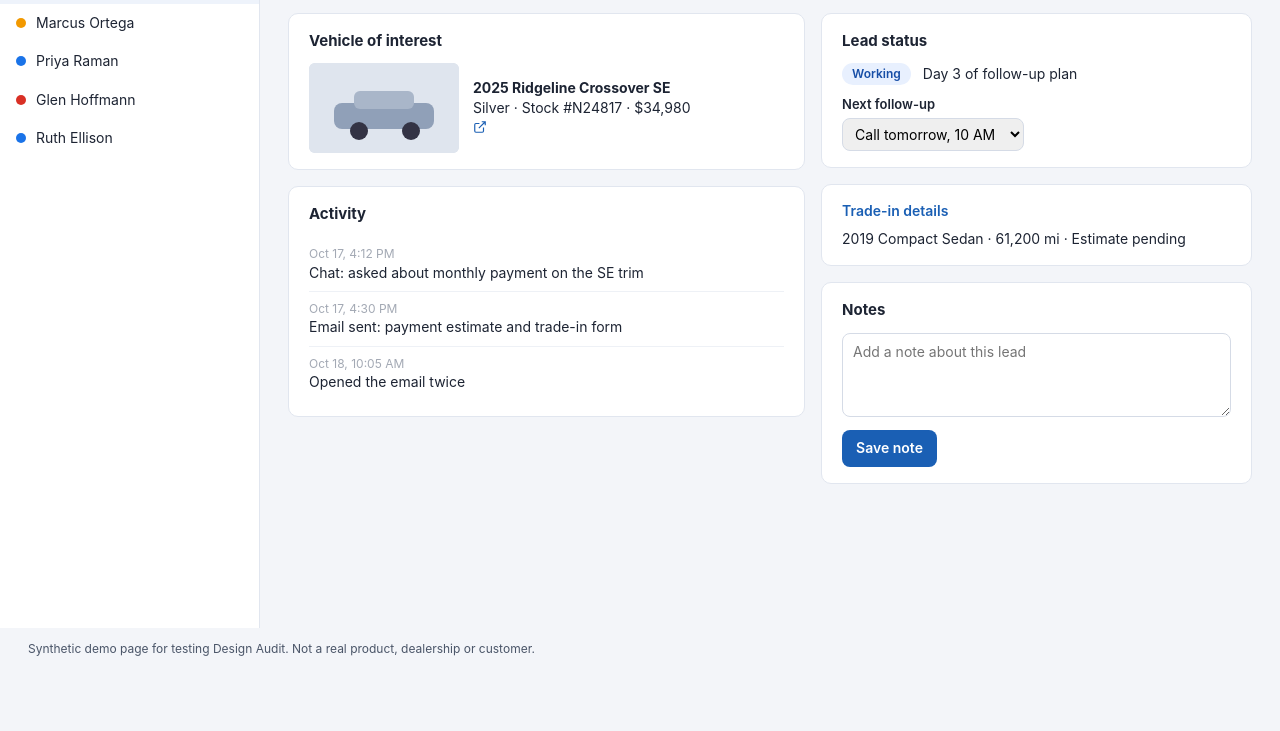
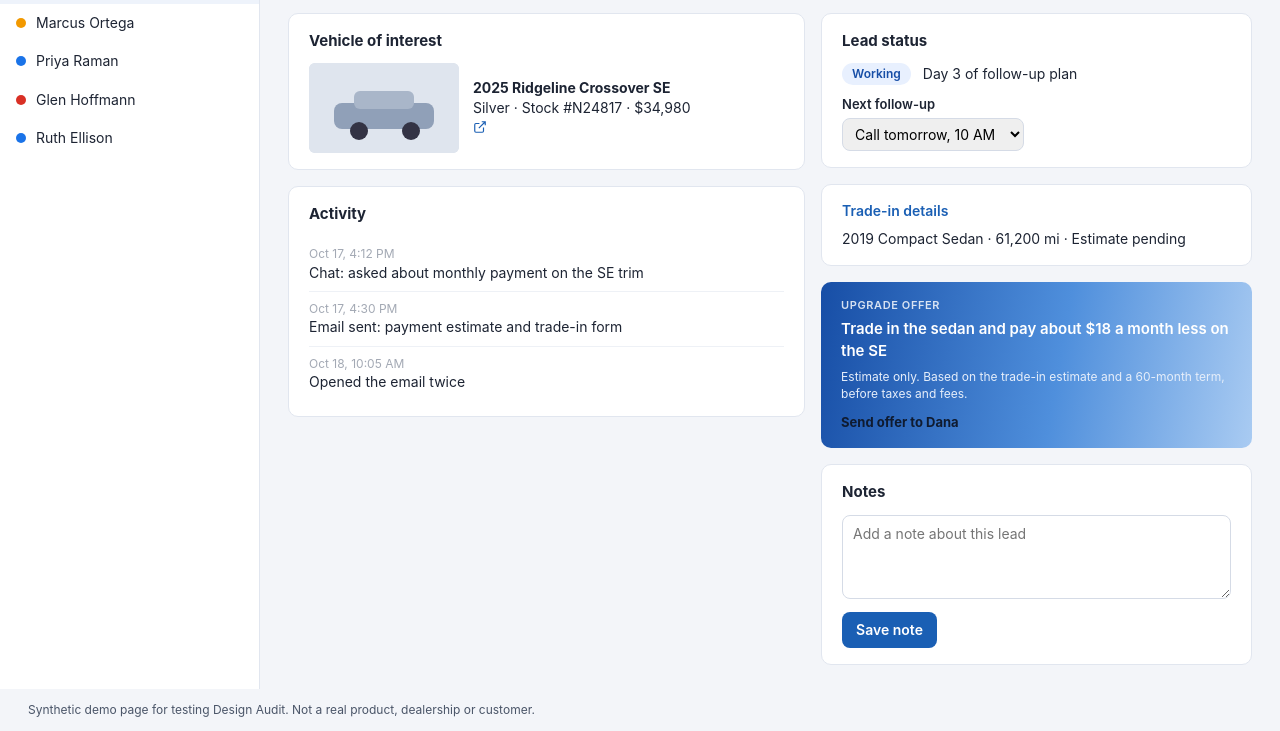
Before and after one commit to ashdzick/design-audit, a website: page fixtures/lead-view/index.html in a window 1280 px wide. Shown: the part 172-903 px from the top of the page. Before the commit the page ends 841 px from the top, so only its background shows below. Drawn offline with Linux system fonts and the light colour scheme.

Commit message:
Demo: a borderline gradient card, so the review threshold moves something. Re-audited with 5 judges: the offer headline fails 4 of 5 (80%), in Review at 90% and in Fix at 80%

```diff
--- a/fixtures/lead-view/index.html
+++ b/fixtures/lead-view/index.html
@@ -47,6 +47,11 @@
   label { display: block; font-size: 13px; font-weight: 600; margin-bottom: 4px; }
   select { border: 1px solid #d5dbe6; border-radius: 8px; padding: 6px 8px; font: inherit; }
   footer { padding: 12px 28px; color: #4a5568; font-size: 12px; }
+  .offer { margin-top: 16px; border-radius: 10px; padding: 16px 20px; color: #fff; background: linear-gradient(100deg, #174ea6 0%, #4f8fdc 55%, #a9cbf2 100%); }
+  .offer .eyebrow { font-size: 11px; font-weight: 600; text-transform: uppercase; letter-spacing: .6px; color: rgba(255,255,255,.82); }
+  .offer .headline { font-size: 15px; font-weight: 600; margin: 4px 0 6px; }
+  .offer .fine { font-size: 12px; color: #e6eefa; }
+  .offer .send { display: inline-block; margin-top: 10px; font-size: 13px; font-weight: 700; color: #0f1b30; }
 </style>
 </head>
 <body>
@@ -139,6 +144,14 @@
           <div id="trade-panel" style="margin-top:8px">2019 Compact Sedan · 61,200 mi · Estimate pending</div>
         </section>
 
+        <!-- PLANTED (part 2): text on a gradient, from clearly readable to borderline. axe can't measure it, so judges decide, and on the borderline pieces they may split -->
+        <section class="offer" aria-label="Upgrade offer">
+          <div class="eyebrow">Upgrade offer</div>
+          <div class="headline">Trade in the sedan and pay about $18 a month less on the SE</div>
+          <div class="fine">Estimate only. Based on the trade-in estimate and a 60-month term, before taxes and fees.</div>
+          <span class="send">Send offer to Dana</span>
+        </section>
+
         <section class="card" style="margin-top:16px" aria-label="Notes">
           <h2>Notes</h2>
           <!-- PLANTED (part 2): placeholder used as the only label. axe accepts it; it disappears once typing starts -->
--- a/fixtures/lead-view/planted.json
+++ b/fixtures/lead-view/planted.json
@@ -76,6 +76,12 @@
       "part": 2,
       "where": "lead temperature dots (lead header, My leads list)",
       "issue": "Hot, warm and cold shown by color alone. axe passes this; the usability layer should flag it."
+    },
+    {
+      "check": "contrast-gradient",
+      "part": 2,
+      "where": "Upgrade offer card",
+      "issue": "Text on a gradient, from clearly readable (the dark send line) to borderline (the eyebrow, the headline's light end, the fine print). axe can't measure text on a gradient, so judges decide each piece, and on the borderline ones they can split. It's there so the review threshold has something to move."
     }
   ]
 }
```
Also changed, not shown: docs/index.html (+2 -2 lines), docs/screenshot.png.
